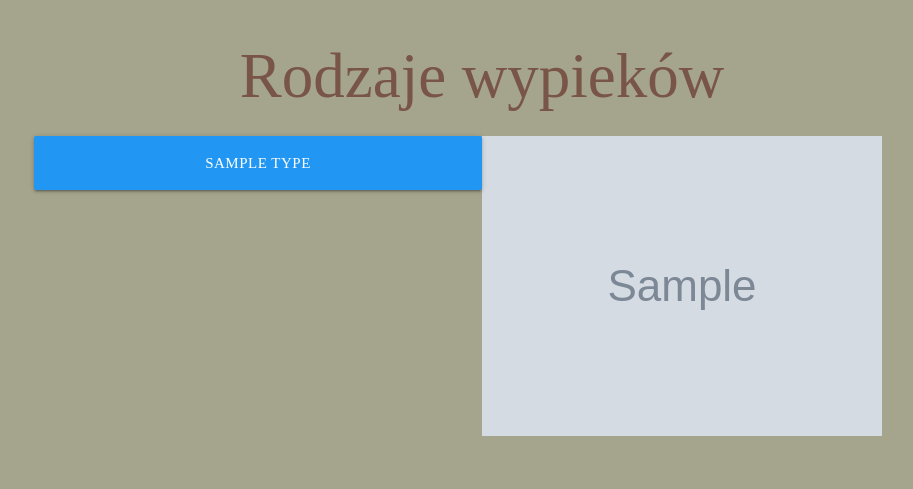
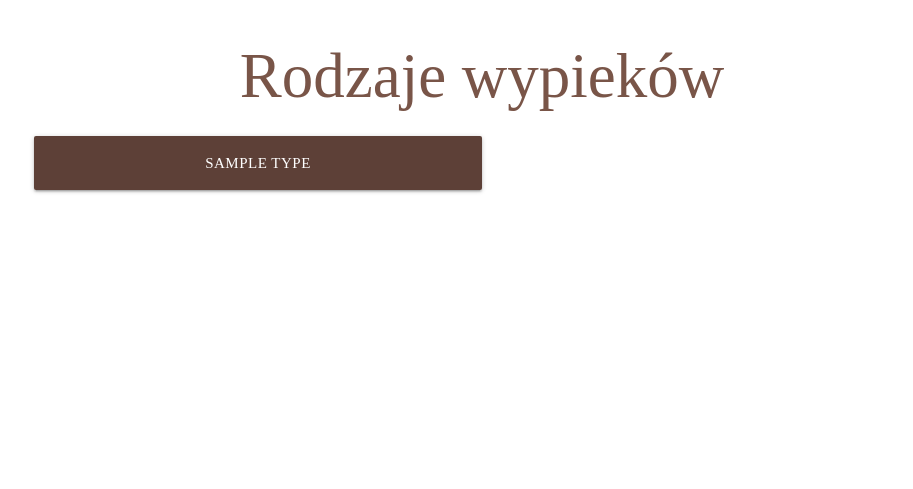
Before and after one commit to mariuszkrzyzopolski/SweetSite, a Django app: page / in a window 1280 px wide. Shown: the top 489 px of the page, without its empty margins (158-1071 px from the left). Run offline with Django 3.2, Linux system fonts and the light colour scheme; tables that the repository leaves empty hold one stand-in row (values such as "Sample post"); grey boxes marked "Sample" are stand-in pictures; some web fonts are replaced.

Commit message:
back button and styles

```diff
--- a/SweetOffer/templates/SweetOffer/detail.html
+++ b/SweetOffer/templates/SweetOffer/detail.html
@@ -11,4 +11,5 @@
 {% for image in offer.image_set.all %}
 <img class="col s6 hoverable" src="{{ image.image_link }}.jpg">
 {% endfor %}
+<a class="col s12 waves-effect waves-light btn-large brown darken-2" href={% url 'offer_list' offer.type_offer.id %}>Wróć</a>
 {% endblock %}
--- a/SweetOffer/templates/SweetOffer/index.html
+++ b/SweetOffer/templates/SweetOffer/index.html
@@ -3,8 +3,7 @@
 <h1 class="col s12 center-align">Rodzaje wypieków</h1>
 {% if types %}
     {% for type in types %}
-        <img src=" {{ type.image }} ">
-        <a class="col s6 waves-effect waves-light btn-large blue" href={% url 'offer_list' type.id %}>{{ type.type_name }}</a></li>
+        <a class="col s6 waves-effect waves-light btn-large brown darken-2" href={% url 'offer_list' type.id %}>{{ type.type_name }}<img src=" {{ type.image }} "></a>
     {% endfor %}
 {% else %}
     <p>Nie dodano żadnych typów.</p>
--- a/SweetOffer/templates/SweetOffer/offer_list.html
+++ b/SweetOffer/templates/SweetOffer/offer_list.html
@@ -7,6 +7,7 @@
         <li sty><a class="collection-item" href={% url 'detail' offer.id %}>{{ offer.title }}</a></li>
     {% endfor %}
     </ul>
+<a class="col s12 waves-effect waves-light btn-large brown darken-2" href={% url 'index' %}>Wróć</a>
 {% else %}
     <p>Aktualnie nie ma żadnych ofert dla tego typu</p>
 {% endif %}
--- a/static/SweetOffer/style.css
+++ b/static/SweetOffer/style.css
@@ -1,5 +1,5 @@
 body {
     font-family: 'Hepta Slab', serif;
     color: #795548;
-    background-color: #A5A58D;
+    background-image: #A5A58D;
 }
```
